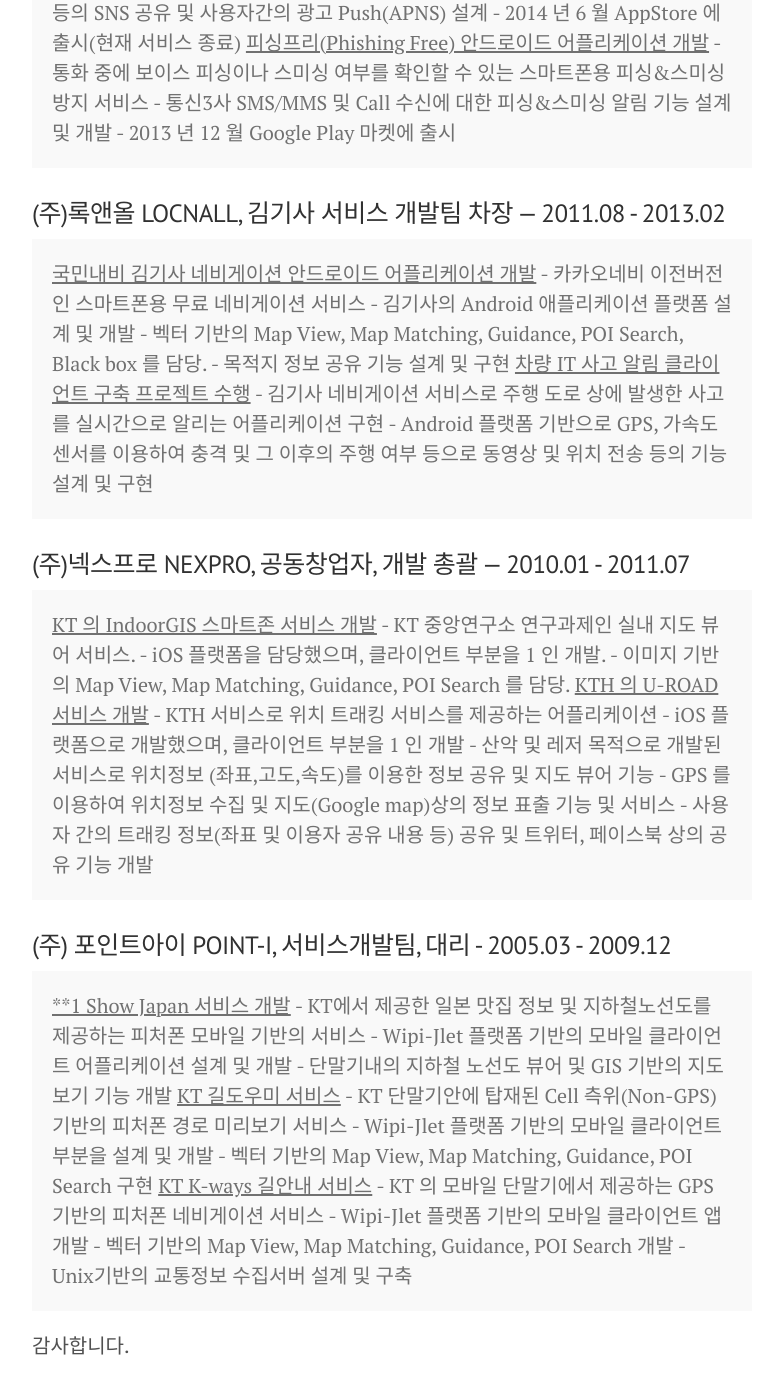
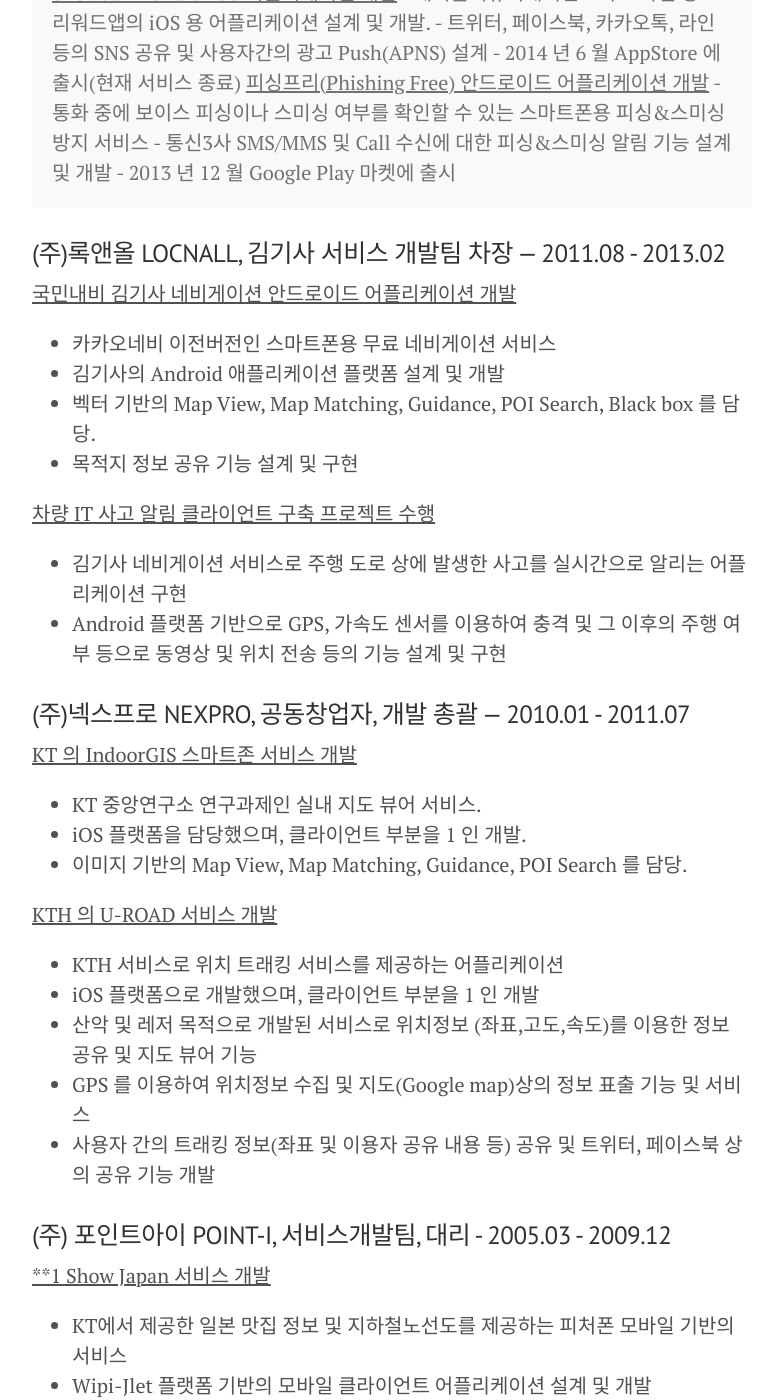
Before and after one commit to bongjava/bongjava.io, a Jekyll site: the page built from about_bongjava.md, in a window 1280 px wide and 1400 px high, scrolled down 1401 px. Shown: the whole window, without its empty margins (248-1023 px from the left). Built offline with Jekyll 4.4.1, drawn with Linux system fonts in a browser that asks for light colours; some of the changed text lies outside the part shown.

Commit message:
ui 수정

```diff
--- a/about_bongjava.md
+++ b/about_bongjava.md
@@ -38,13 +38,13 @@
 
 ### (주)네이미 개발팀 개발팀장 — 2014.06 – 2014.09
 
-<p class="message">
+<!--<p class="message">-->
   <u>네이미 어플리케이션 개발</u>
 
   - 모바일 명함 안드로이드용 어플리케이션 설계 및 개발.
   - 기존서비스 유지 및 신규기능 개발
   - 현재 Google Play 마켓에 출시
-</p>
+<!--</p>-->
 
 
 ### (주)아이너지 INERGY.COM 개발본부 개발 2 팀 팀장 — 2013.08 – 2014.05
@@ -66,7 +66,7 @@
 
 ### (주)록앤올 LOCNALL, 김기사 서비스 개발팀 차장 — 2011.08 - 2013.02
 
-<p class="message">
+<!--<p class="message">-->
   <u>국민내비 김기사 네비게이션 안드로이드 어플리케이션 개발</u>
 
   - 카카오네비 이전버전인 스마트폰용 무료 네비게이션 서비스
@@ -78,12 +78,12 @@
 
   - 김기사 네비게이션 서비스로 주행 도로 상에 발생한 사고를 실시간으로 알리는 어플리케이션 구현
   - Android 플랫폼 기반으로 GPS, 가속도 센서를 이용하여 충격 및 그 이후의 주행 여부 등으로 동영상 및 위치 전송 등의 기능 설계 및 구현
-</p>
+<!--</p>-->
 
 
 ### (주)넥스프로 NEXPRO, 공동창업자, 개발 총괄 — 2010.01 - 2011.07
 
-<p class="message">
+<!--<p class="message">-->
   <u>KT 의 IndoorGIS 스마트존 서비스 개발</u>
 
   - KT 중앙연구소 연구과제인 실내 지도 뷰어 서비스.
@@ -97,12 +97,12 @@
   - 산악 및 레저 목적으로 개발된 서비스로 위치정보 (좌표,고도,속도)를 이용한 정보 공유 및 지도 뷰어 기능
   - GPS 를 이용하여 위치정보 수집 및 지도(Google map)상의 정보 표출 기능 및 서비스
   - 사용자 간의 트래킹 정보(좌표 및 이용자 공유 내용 등) 공유 및 트위터, 페이스북 상의 공유 기능 개발
-</p>
+<!--</p>-->
 
 
 ### (주) 포인트아이 POINT-I, 서비스개발팀, 대리 - 2005.03 - 2009.12
 
-<p class="message">
+<!--<p class="message">-->
   <u>**1 Show Japan 서비스 개발</u>
 
   - KT에서 제공한 일본 맛집 정보 및 지하철노선도를 제공하는 피처폰 모바일 기반의 서비스
@@ -121,7 +121,7 @@
   - Wipi-Jlet 플랫폼 기반의 모바일 클라이언트 앱 개발
   - 벡터 기반의 Map View, Map Matching, Guidance, POI Search 개발
   - Unix기반의 교통정보 수집서버 설계 및 구축
-</p>
+<!--</p>-->
 
 
 감사합니다.
```
